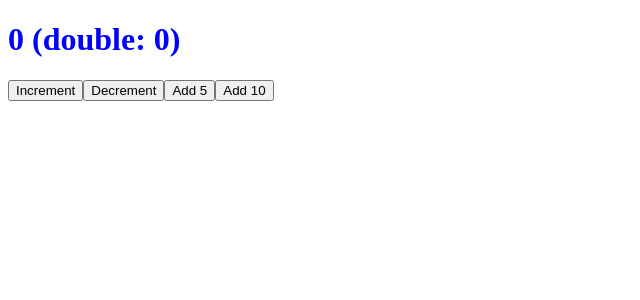
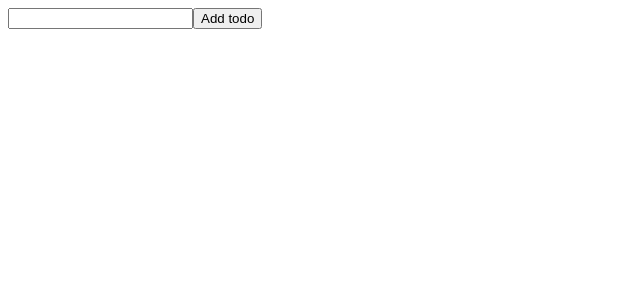
Before and after one commit to verekia/redux-todo, a Next.js app: page / in a window 1280 px wide. Shown: the top 300 px of the page, without its empty margins (0-640 px from the left). Built offline with nearby package versions, Linux system fonts and the light colour scheme.

Commit message:
implement delete and complete feature

```diff
--- a/pages/index.js
+++ b/pages/index.js
@@ -1,29 +1,55 @@
 import { useState } from 'react'
 
+/*
+  todos:
+  [
+    { id: 1234, content: 'Hello', isCompleted: true },
+    { id: 2345, content: 'Hi', isCompleted: false },
+  ]
+*/
+
 const IndexPage = () => {
-  const [count, setCount] = useState(0)
+  const [todos, setTodos] = useState([])
+  const [newTodoContent, setNewTodoContent] = useState('')
 
-  const doubleCount = count * 2
+  const submitHandler = e => {
+    e.preventDefault()
+    setTodos([...todos, { id: Math.random(), content: newTodoContent, isCompleted: false }])
+    setNewTodoContent('')
+  }
 
-  const handleIncrementClick = () => {
-    setCount(count + 1)
+  const handleDelete = id => {
+    const remainingTodos = todos.filter(todo => id !== todo.id)
+    setTodos(remainingTodos)
   }
-  const handleDecrementClick = () => {
-    setCount(count - 1)
-  }
-  const handleAdd = num => {
-    setCount(count + num)
+
+  const handleComplete = id => {
+    const updatedTask = todos.map(todo => {
+      if (id === todo.id) {
+        return { ...todo, isCompleted: !todo.isCompleted }
+      }
+      return todo
+    })
+    setTodos(updatedTask)
   }
 
   return (
     <>
-      <h1 className="count">
-        {count} (double: {doubleCount})
-      </h1>
-      <button onClick={handleIncrementClick}>Increment</button>
-      <button onClick={handleDecrementClick}>Decrement</button>
-      <button onClick={() => handleAdd(5)}>Add 5</button>
-      <button onClick={() => handleAdd(10)}>Add 10</button>
+      <form onSubmit={submitHandler}>
+        <input value={newTodoContent} onChange={e => setNewTodoContent(e.target.value)} />
+        <button type="submit">Add todo</button>
+      </form>
+      <ul>
+        {todos.map(t => (
+          <li key={t.id}>
+            <button onClick={() => handleComplete(t.id)}>Done</button>
+            <span style={{ textDecoration: t.isCompleted ? 'line-through' : 'none' }}>
+              {t.content}
+            </span>{' '}
+            <button onClick={() => handleDelete(t.id)}>Delete</button>
+          </li>
+        ))}
+      </ul>
     </>
   )
 }
```
Also changed, not shown: 2 other files (tests, documents, lock files or other folders).
